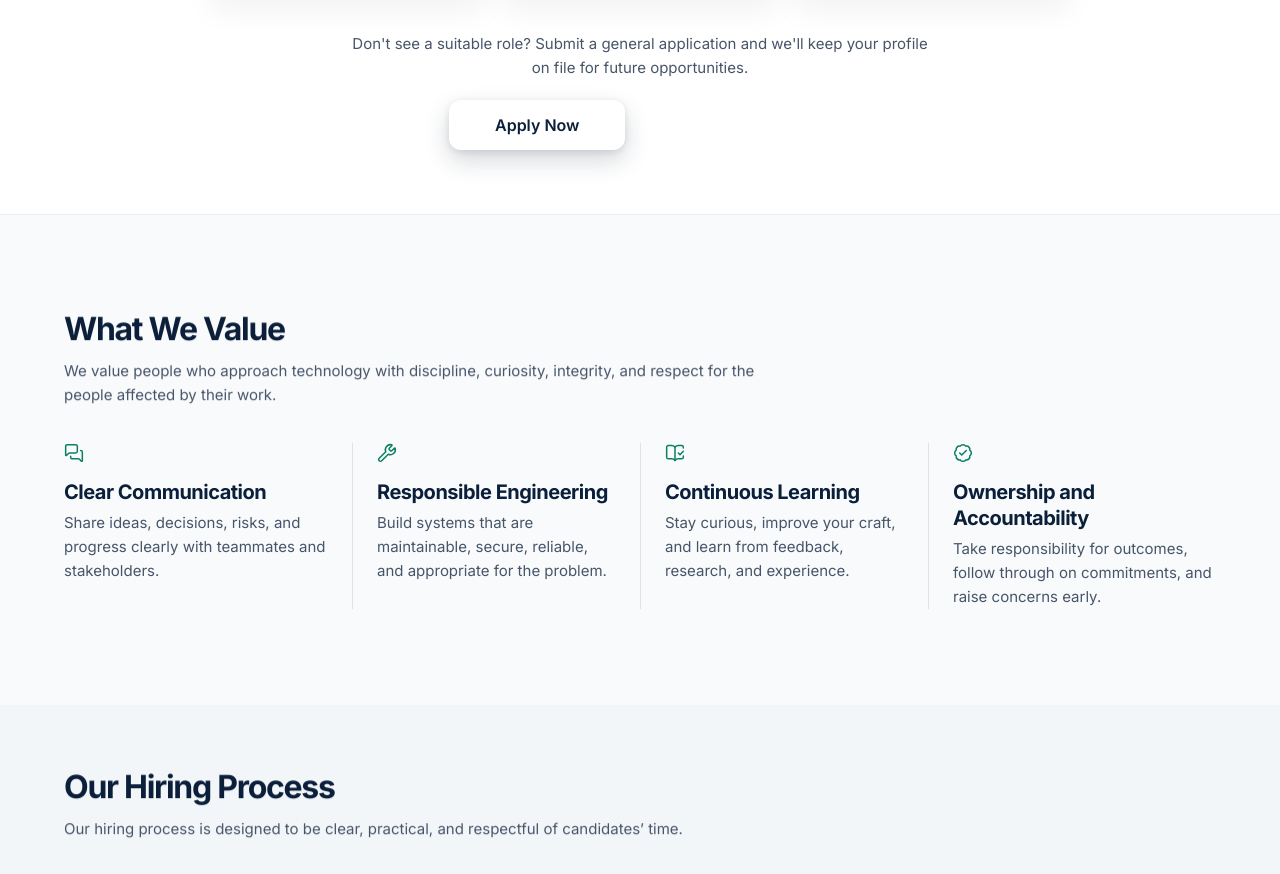
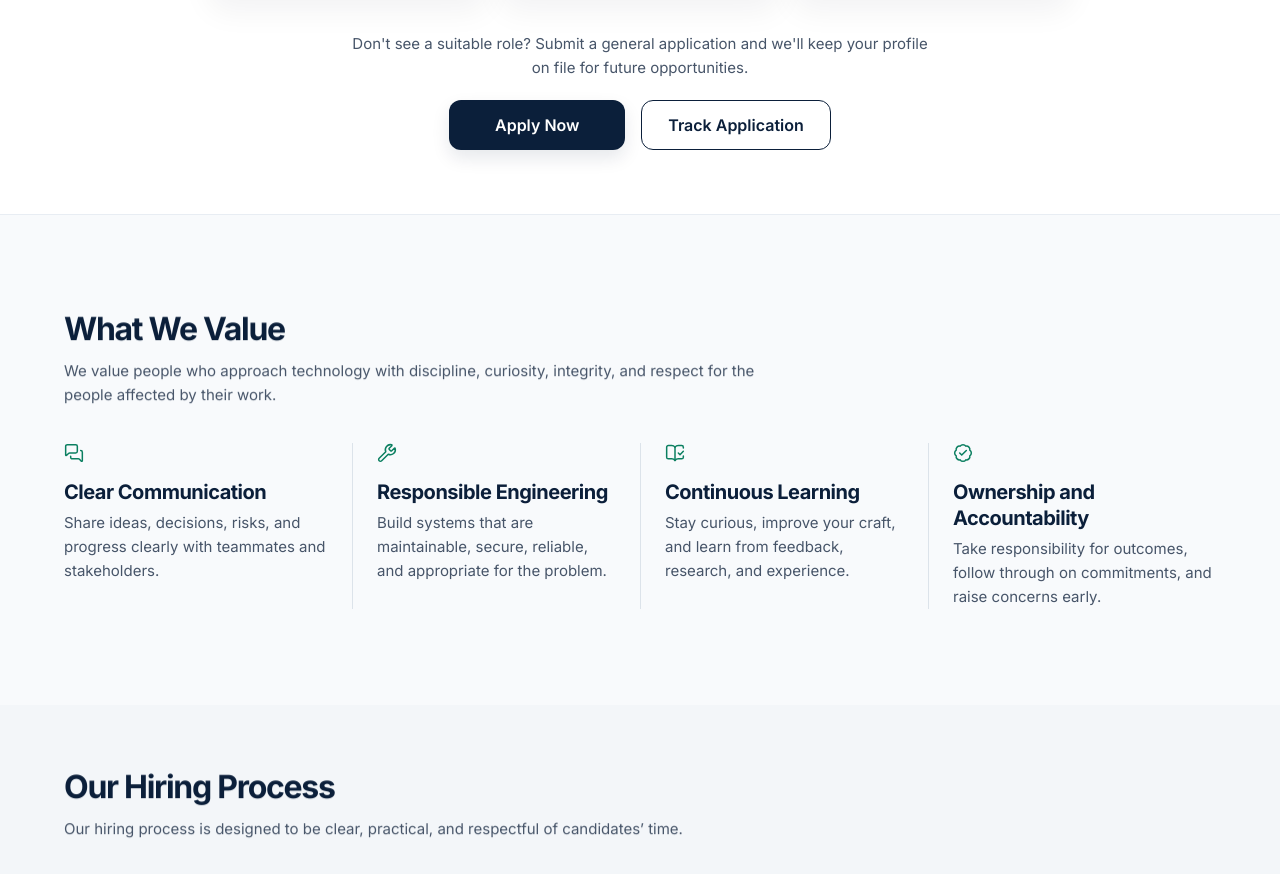
Before and after one commit to Zentric-Analytics/Zentricanalytics.com, a Next.js app: page /careers in a window 1280 px wide. Shown: the part 1210-2084 px from the top of the page. Built offline with nearby package versions, Linux system fonts and the light colour scheme.

Commit message:
Restore careers tracking CTA

```diff
--- a/src/app/careers/page.tsx
+++ b/src/app/careers/page.tsx
@@ -160,8 +160,8 @@ export default function Careers() {
                 Don&apos;t see a suitable role? Submit a general application and we&apos;ll keep your profile on file for future opportunities.
               </p>
               <div className="mt-5 flex w-full max-w-[22rem] flex-col items-center gap-3 sm:max-w-none sm:flex-row sm:justify-center sm:gap-4">
-                <Link className="btn hero-cta-primary za-button-motion w-full text-base sm:w-auto sm:min-w-[11rem]" href="/apply">Apply Now</Link>
-                <Link className="btn hero-cta-secondary za-button-motion w-full text-base sm:w-auto sm:min-w-[11rem]" href="/track">Track Application</Link>
+                <Link className="btn btn-primary za-button-motion w-full text-base sm:w-auto sm:min-w-[11rem]" href="/apply">Apply Now</Link>
+                <Link className="btn btn-secondary za-button-motion w-full text-base sm:w-auto sm:min-w-[11rem]" href="/track">Track Application</Link>
               </div>
             </Reveal>
         </div>
```
Also changed, not shown: 1 other file (tests, documents, lock files or other folders).
